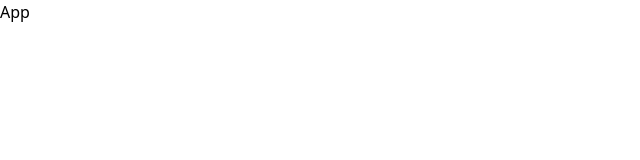
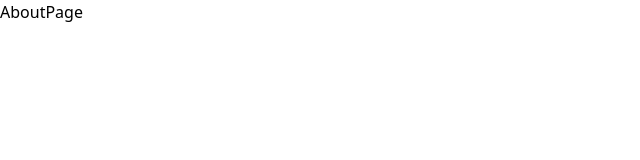
Before and after one commit to lahiruanushka/mern-blog, a React (Vite) app in the folder frontend/: page /about in a window 1280 px wide. Shown: the top 160 px of the page, without its empty margins (0-640 px from the left). Built offline with nearby package versions, Linux system fonts and the light colour scheme.

Commit message:
Create pages and routes

```diff
--- a/frontend/package.json
+++ b/frontend/package.json
@@ -11,7 +11,8 @@
   },
   "dependencies": {
     "react": "^18.3.1",
-    "react-dom": "^18.3.1"
+    "react-dom": "^18.3.1",
+    "react-router-dom": "^6.26.2"
   },
   "devDependencies": {
     "@eslint/js": "^9.9.0",
--- a/frontend/src/App.jsx
+++ b/frontend/src/App.jsx
@@ -1,8 +1,21 @@
-import React from 'react'
+import { Route, BrowserRouter as Router, Routes } from "react-router-dom"
+import HomePage from './pages/HomePage'
+import AboutPage from "./pages/AboutPage"
+import SignInPage from "./pages/SignInPage"
+import SignUpPage from "./pages/SignUpPage"
+import Dashborad from "./pages/Dashborad"
 
 const App = () => {
   return (
-    <h1 className='text-3xl text-red-600'>App</h1>
+    <Router>
+      <Routes>
+        <Route path='/' element={<HomePage />} />
+        <Route path='/about' element={<AboutPage />} />
+        <Route path='/sign-in' element={<SignInPage />} />
+        <Route path='/sign-up' element={<SignUpPage />} />
+        <Route path='/dashborad' element={<Dashborad />} />
+      </Routes>
+    </Router>
   )
 }
 
--- /dev/null
+++ b/frontend/src/pages/AboutPage.jsx
@@ -0,0 +1,7 @@
+const AboutPage = () => {
+  return (
+    <div>AboutPage</div>
+  )
+}
+
+export default AboutPage
--- /dev/null
+++ b/frontend/src/pages/Dashborad.jsx
@@ -0,0 +1,7 @@
+const Dashborad = () => {
+  return (
+    <div>Dashborad</div>
+  )
+}
+
+export default Dashborad
--- /dev/null
+++ b/frontend/src/pages/HomePage.jsx
@@ -0,0 +1,7 @@
+const HomePage = () => {
+  return (
+    <div>HomePage</div>
+  )
+}
+
+export default HomePage
--- /dev/null
+++ b/frontend/src/pages/SignInPage.jsx
@@ -0,0 +1,7 @@
+const SignInPage = () => {
+  return (
+    <div>SignInPage</div>
+  )
+}
+
+export default SignInPage
--- /dev/null
+++ b/frontend/src/pages/SignUpPage.jsx
@@ -0,0 +1,7 @@
+const SignUpPage = () => {
+  return (
+    <div>SignUpPage</div>
+  )
+}
+
+export default SignUpPage
```
Also changed, not shown: 1 other file (tests, documents, lock files or other folders).
